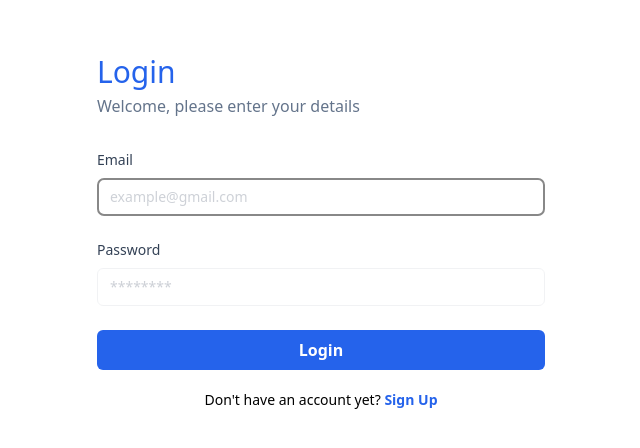
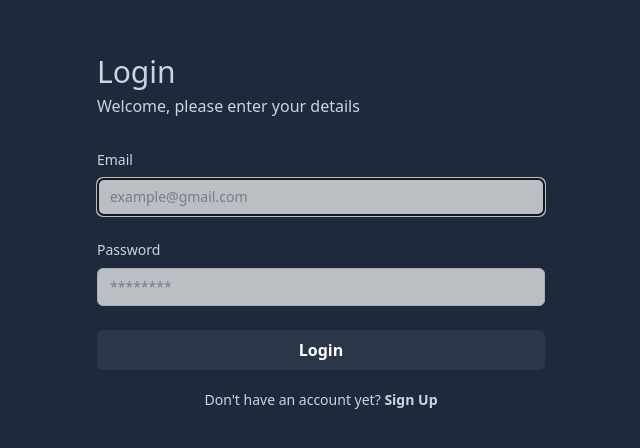
Before and after one commit to KahfiSmith/How-do-I-learn-ReactJS, a React (Vite) app: page /login in a window 1280 px wide. Shown: the part 168-616 px from the top of the page, without its empty margins (319-959 px from the left). Built offline with nearby package versions, Linux system fonts and the light colour scheme.

Commit message:
feat: warna di semua konten

```diff
--- a/src/components/Elements/Input/Input.jsx
+++ b/src/components/Elements/Input/Input.jsx
@@ -5,7 +5,7 @@ const Input = forwardRef((props, ref) => {
   return (
     <input
       type={type}
-      className="text-sm border rounded-md w-full py-2 px-3 text-slate-700 placeholder: opacity-50"
+      className="text-sm border rounded-md w-full py-2 px-3 text-slate-400 placeholder: opacity-70"
       placeholder={placeholder}
       name={name}
       id={name}
--- a/src/components/Elements/Input/Label.jsx
+++ b/src/components/Elements/Input/Label.jsx
@@ -3,7 +3,7 @@ const Label = (props) => {
   return (
     <label
       htmlFor={htmlFor}
-      className="block text-slate-700 text-sm font-medium mb-2">
+      className="block text-color text-sm font-medium mb-2">
       {children}
     </label>
   );
--- a/src/components/Fragments/CardProduct.jsx
+++ b/src/components/Fragments/CardProduct.jsx
@@ -3,7 +3,7 @@ import Button from "../Elements/Button";
 const CardProduct = (props) => {
   const { children } = props;
   return (
-    <div className="w-full max-w-xs bg-white border border-gray-200 rounded-lg shadow-md mx-4 flex flex-col justify-between my-2">
+    <div className="w-full max-w-xs bg-secondary border border-gray-600 rounded-lg shadow-md mx-4 flex flex-col justify-between my-2 text-white">
       {children}
     </div>
   );
@@ -20,8 +20,8 @@ const Body = (props) => {
   const { title, children } = props;
   return (
     <div className="px-8 pb-8 h-full">
-      <h5 className="text-xl font-bold text-gray-600">{title}</h5>
-      <p className="text-sm text-gray-700 tracking-wide">{children}</p>
+      <h5 className="text-xl font-bold">{title}</h5>
+      <p className="text-sm tracking-wide">{children}</p>
     </div>
   );
 };
@@ -30,8 +30,8 @@ const Footer = (props) => {
   const { price, id, handleAddtoCart } = props;
   return (
     <div className="flex justify-between px-8 pb-8 items-center">
-      <span className="text-xl font-bold text-gray-700">Rp {price.toLocaleString("id-ID", {styles: "currency", currency: "IDR"})}</span>
-      <Button variant="bg-blue-600" onClick={() => handleAddtoCart(id)}>Add to cart</Button>
+      <span className="text-xl font-bold">Rp {price.toLocaleString("id-ID", {styles: "currency", currency: "IDR"})}</span>
+      <Button variant="bg-primary" onClick={() => handleAddtoCart(id)}>Add to cart</Button>
     </div>
   );
 };
--- a/src/components/Fragments/FormLogin.jsx
+++ b/src/components/Fragments/FormLogin.jsx
@@ -17,7 +17,7 @@ const FormLogin = () => {
   });
 
   return (
-    <form onSubmit={handleLogin}>
+    <form onSubmit={handleLogin} className="text-color">
       <InputForm
         type="email"
         name="email"
@@ -31,7 +31,7 @@ const FormLogin = () => {
         placeholder="********"
         label="Password"
       />
-      <Button variant="bg-blue-600 w-full" type="submit">
+      <Button variant="bg-secondary w-full" type="submit">
         Login
       </Button>
     </form>
--- a/src/components/Fragments/FormRegister.jsx
+++ b/src/components/Fragments/FormRegister.jsx
@@ -8,7 +8,7 @@ const FormRegister = () => {
       <InputForm type="email" name="email" placeholder="example@gmail.com" label="Email" />
       <InputForm type="password" name="password" placeholder="********" label="Password" />
       <InputForm type="password" name="confirmPassword" placeholder="********" label="Confirm Password" />
-      <Button variant="bg-blue-600 w-full">Register</Button>
+      <Button variant="bg-secondary w-full">Register</Button>
     </form>
   );
 };
--- a/src/components/Layouts/AuthLayouts.jsx
+++ b/src/components/Layouts/AuthLayouts.jsx
@@ -3,8 +3,8 @@ const AuthLayouts = (props) => {
   return (
     <div className="flex justify-center min-h-screen items-center">
       <div className="w-full max-w-md">
-        <h1 className="font-medium text-3xl text-blue-600 mb-1">{title}</h1>
-        <p className="font-medium text-slate-500 mb-8">
+        <h1 className="font-medium text-3xl text-color mb-1">{title}</h1>
+        <p className="font-medium text-color mb-8">
           Welcome, please enter your details
         </p>
         {children}
--- a/src/pages/login.jsx
+++ b/src/pages/login.jsx
@@ -4,15 +4,19 @@ import AuthLayouts from "../components/Layouts/AuthLayouts";
 
 const LoginPage = () => {
   return (
+    <>
+      <div className="bg-primary text-color">
         <AuthLayouts title="Login">
           <FormLogin />
           <p className="mt-5 text-sm text-center">
             Don&#39;t have an account yet?{" "}
-        <Link to="/register" className="text-blue-600 font-bold">
+            <Link to="/register" className="font-bold">
               Sign Up
             </Link>
           </p>
         </AuthLayouts>
+      </div>
+    </>
   );
 };
 
--- a/src/pages/product.jsx
+++ b/src/pages/product.jsx
@@ -91,11 +91,11 @@ const ProductPage = () => {
   };
   return (
     <>
-      <div className="bg-[#fffbfb]">
-        <div className="flex justify-end items-center bg-blue-400 gap-6 text-white font-semibold p-5 text-xl">
+      <div className="bg-background text-color min-h-screen">
+        <div className="flex justify-end items-center bg-secondary gap-6 font-semibold p-5 text-xl">
           {email}
           <Button
-            variant="bg-blue-600"
+            variant="bg-primary"
             className="pr-10"
             onClick={handleLogout}
           >
@@ -118,8 +118,8 @@ const ProductPage = () => {
               </CardProduct>
             ))}
           </div>
-          <div className="w-1/4 text-slate-600">
-            <h1 className="text-xl font-semibold mb-2 text-blue-500 ml-5">
+          <div className="w-1/4">
+            <h1 className="text-xl font-semibold mb-2 ml-5">
               Cart
             </h1>
             <table className="text-left table-auto border-separate border-spacing-x-5">
--- a/src/pages/register.jsx
+++ b/src/pages/register.jsx
@@ -4,15 +4,19 @@ import AuthLayouts from "../components/Layouts/AuthLayouts";
 
 const RegisterPage = () => {
   return (
+    <>
+      <div className="bg-primary text-color">
         <AuthLayouts title="Register">
-      <FormRegister/>
+          <FormRegister />
           <p className="mt-5 text-sm text-center">
             Have an account yet?{" "}
-        <Link to="/login" className="text-blue-600 font-bold">
+            <Link to="/login" className="font-bold">
               Sign In
             </Link>
           </p>
         </AuthLayouts>
+      </div>
+    </>
   );
 };
 
--- a/tailwind.config.js
+++ b/tailwind.config.js
@@ -2,7 +2,19 @@
 export default {
   content: ["./index.html", "./src/**/*.{js,ts,jsx,tsx}"],
   theme: {
-    extend: {},
+    extend: {
+      colors: {
+        background: "rgb(15, 23, 42)",
+        primary: "rgb(30, 41, 59)",
+        secondary: "rgb(43, 55, 73)",
+        icon: "rgb(45, 212, 194)",
+        color: "rgb(203, 213, 225)",
+        border: "rgb(76, 90, 110)",
+        tag: "rgb(25, 51, 64)",
+        soft: "rgb(22, 32, 50)",
+        light: "rgb(248, 250, 252)",
+      },
+    },
   },
   plugins: [],
 };
```
Lines whose indentation alone changed are shown as unchanged.
